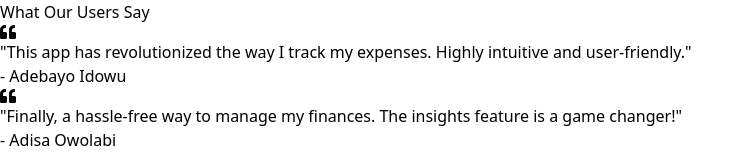
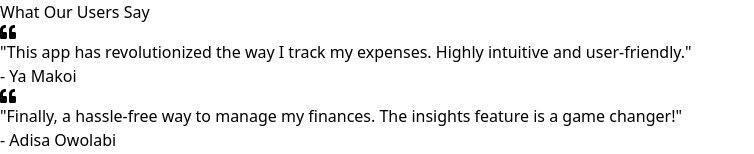
Before and after one commit to ibraheem82/expense_tracker-fullstack-react, a React (Vite) app in the folder frontend/: page / in a window 1280 px wide. Shown: the part 707-861 px from the top of the page, without its empty margins (0-754 px from the left). Built offline with nearby package versions, Linux system fonts and the light colour scheme.

Commit message:
home page completed...

```diff
--- a/frontend/src/components/Home/HomePage.jsx
+++ b/frontend/src/components/Home/HomePage.jsx
@@ -93,7 +93,7 @@ const HeroSection = () => {
               "This app has revolutionized the way I track my expenses. Highly
               intuitive and user-friendly."
             </p>
-            <p className="mt-4 font-bold">- Adebayo Idowu</p>
+            <p className="mt-4 font-bold">- Ya Makoi</p>
           </div>
           <div className="bg-white p-6 rounded-lg shadow-lg">
             <FaQuoteLeft className="text-xl text-gray-400" />
```
